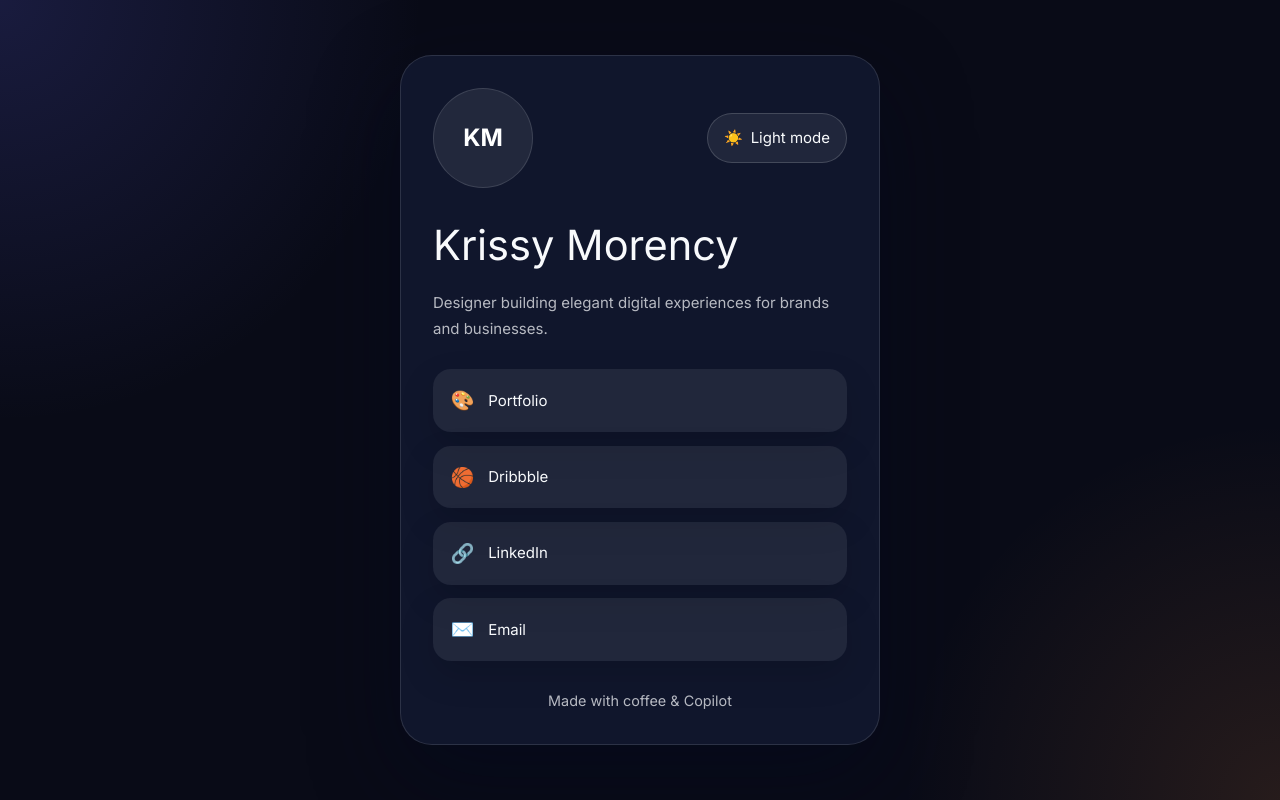
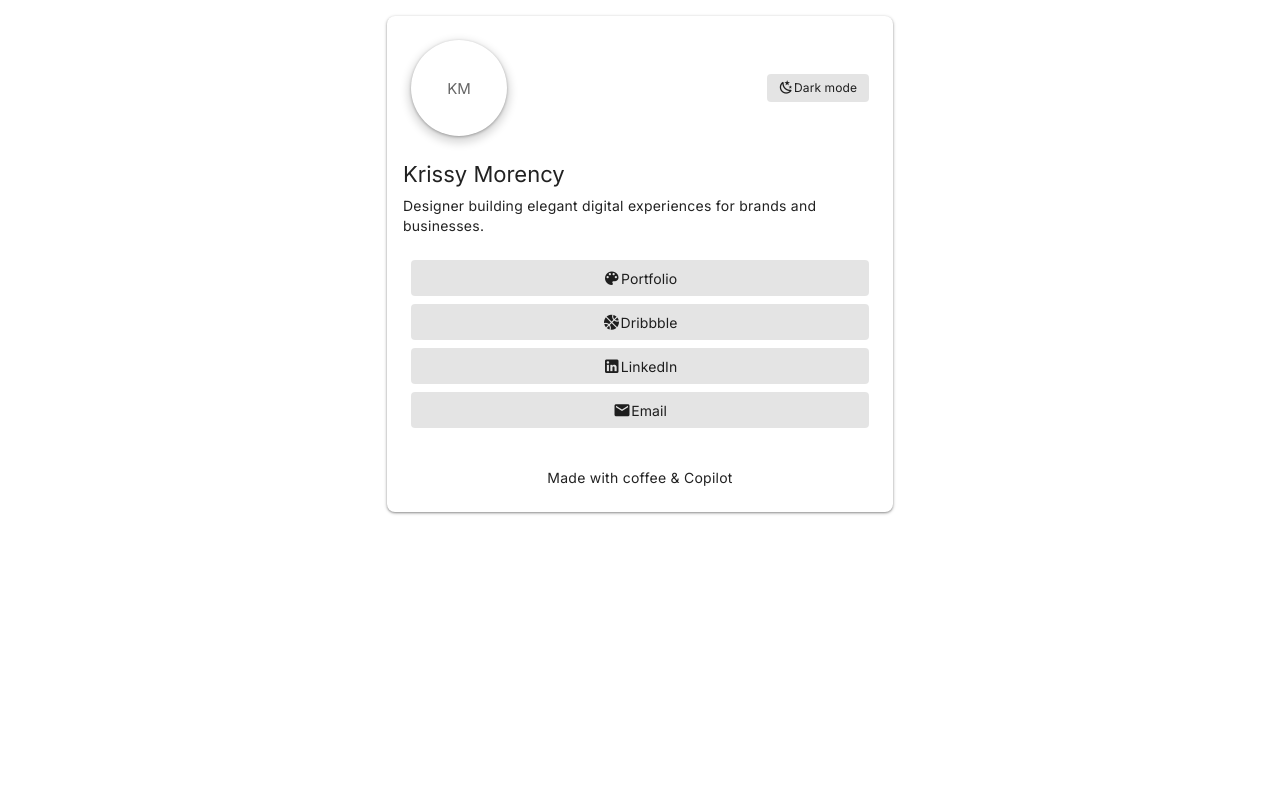
Before and after one commit to kmoreslalom/my-site, a Vue app in the folder LESSON_SIX/: page / in a window 1280 px wide. Built offline with nearby package versions, Linux system fonts and the light colour scheme.

Commit message:
Homeviewvue update

```diff
--- a/LESSON_SIX/src/views/HomeView.vue
+++ b/LESSON_SIX/src/views/HomeView.vue
@@ -1,175 +1,98 @@
 <script setup lang="ts">
-import { onMounted, ref } from 'vue'
+import { computed, onMounted } from 'vue'
+import { useTheme } from 'vuetify'
+import {
+  VApp,
+  VMain,
+  VContainer,
+  VRow,
+  VCol,
+  VCard,
+  VCardTitle,
+  VCardText,
+  VAvatar,
+  VBtn,
+  VIcon,
+} from 'vuetify/components'
 
-const theme = ref<'dark' | 'light'>('dark')
-
-function applyTheme(value: 'dark' | 'light') {
-  theme.value = value
-  document.documentElement.dataset.theme = value
-  try {
-    localStorage.setItem('lesson6-theme', value)
-  } catch (error) {
-    // ignore if storage is unavailable
-  }
-}
+const theme = useTheme()
+const isDark = computed(() => theme.global.name.value === 'dark')
 
 function toggleTheme() {
-  applyTheme(theme.value === 'light' ? 'dark' : 'light')
+  const nextTheme = isDark.value ? 'light' : 'dark'
+  theme.global.name.value = nextTheme
+  localStorage.setItem('lesson6-theme', nextTheme)
 }
 
 onMounted(() => {
   const saved = localStorage.getItem('lesson6-theme') as 'dark' | 'light' | null
-  applyTheme(saved === 'light' ? 'light' : 'dark')
+  if (saved) {
+    theme.global.name.value = saved
+  }
 })
 </script>
 
 <template>
-  <main class="page-shell">
-    <section class="card">
-      <div class="card-top">
-        <div class="photo" aria-hidden="true">KM</div>
-        <button class="theme-toggle" @click="toggleTheme" :aria-pressed="theme === 'light'">
-          {{ theme === 'light' ? '🌙' : '☀️' }}
-          <span class="theme-label">{{ theme === 'light' ? 'Dark' : 'Light' }} mode</span>
-        </button>
-      </div>
+  <v-app>
+    <v-main>
+      <v-container class="fill-height" fluid>
+        <v-row align="center" justify="center">
+          <v-col cols="12" md="8" lg="5">
+            <v-card class="mx-auto" elevation="10" rounded="lg">
+              <v-row align="center" justify="space-between" class="pa-6">
+                <v-avatar size="96" class="elevation-3">
+                  <span class="text-h6 font-weight-bold">KM</span>
+                </v-avatar>
 
-      <div class="hero-content">
-        <h1>Krissy Morency</h1>
-        <p>Designer building elegant digital experiences for brands and businesses.</p>
-      </div>
+                <v-btn variant="tonal" size="small" @click="toggleTheme">
+                  <v-icon left>{{ isDark ? 'mdi-white-balance-sunny' : 'mdi-weather-night' }}</v-icon>
+                  {{ isDark ? 'Light mode' : 'Dark mode' }}
+                </v-btn>
+              </v-row>
 
-      <div class="links" role="list">
-        <a class="link-btn" href="https://krissymorency.myportfolio.com" target="_blank" rel="noopener noreferrer" role="listitem">
-          <span class="link-icon">🎨</span>
-          <span>Portfolio</span>
-        </a>
-        <a class="link-btn" href="https://dribbble.com/" target="_blank" rel="noopener noreferrer" role="listitem">
-          <span class="link-icon">🏀</span>
-          <span>Dribbble</span>
-        </a>
-        <a class="link-btn" href="https://linkedin.com/in/krissy-morency" target="_blank" rel="noopener noreferrer" role="listitem">
-          <span class="link-icon">🔗</span>
-          <span>LinkedIn</span>
-        </a>
-        <a class="link-btn" href="mailto:kfmorency@yahoo.com" role="listitem">
-          <span class="link-icon">✉️</span>
-          <span>Email</span>
-        </a>
-      </div>
+              <v-card-title class="text-h5 pt-0">Krissy Morency</v-card-title>
+              <v-card-text class="pb-6">
+                Designer building elegant digital experiences for brands and businesses.
+              </v-card-text>
 
-      <footer class="page-footer">Made with coffee & Copilot</footer>
-    </section>
-  </main>
+              <v-row class="px-6 pb-6" dense>
+                <v-col cols="12">
+                  <v-btn block variant="tonal" class="mb-3" href="https://krissymorency.myportfolio.com" target="_blank" rel="noopener noreferrer">
+                    <v-icon left>mdi-palette</v-icon>
+                    Portfolio
+                  </v-btn>
+                </v-col>
+                <v-col cols="12">
+                  <v-btn block variant="tonal" class="mb-3" href="https://dribbble.com/" target="_blank" rel="noopener noreferrer">
+                    <v-icon left>mdi-basketball</v-icon>
+                    Dribbble
+                  </v-btn>
+                </v-col>
+                <v-col cols="12">
+                  <v-btn block variant="tonal" class="mb-3" href="https://linkedin.com/in/krissy-morency" target="_blank" rel="noopener noreferrer">
+                    <v-icon left>mdi-linkedin</v-icon>
+                    LinkedIn
+                  </v-btn>
+                </v-col>
+                <v-col cols="12">
+                  <v-btn block variant="tonal" href="mailto:kfmorency@yahoo.com">
+                    <v-icon left>mdi-email</v-icon>
+                    Email
+                  </v-btn>
+                </v-col>
+              </v-row>
+
+              <v-card-text class="text-center pb-6">Made with coffee & Copilot</v-card-text>
+            </v-card>
+          </v-col>
+        </v-row>
+      </v-container>
+    </v-main>
+  </v-app>
 </template>
 
 <style scoped>
-.page-shell {
-  min-height: 100vh;
-  display: flex;
-  align-items: center;
-  justify-content: center;
-  padding: 2rem 1rem;
-}
-
-.card {
-  width: min(100%, 480px);
-  background: var(--card-bg);
-  border: 1px solid var(--card-border);
-  border-radius: 32px;
-  padding: 2rem;
-  box-shadow: var(--card-shadow);
-}
-
-.card-top {
-  display: flex;
-  justify-content: space-between;
-  gap: 1rem;
-  align-items: center;
-  margin-bottom: 1.5rem;
-}
-
-.photo {
-  width: 100px;
-  height: 100px;
-  border-radius: 999px;
-  display: grid;
-  place-items: center;
-  font-size: 1.5rem;
-  font-weight: 700;
-  color: var(--card-text);
-  background: var(--photo-bg);
-  border: 1px solid var(--card-border);
-}
-
-.theme-toggle {
-  border: 1px solid var(--button-border);
-  background: var(--button-bg);
-  color: var(--text);
-  padding: 0.75rem 1rem;
-  border-radius: 999px;
-  cursor: pointer;
-  display: inline-flex;
-  align-items: center;
-  gap: 0.5rem;
-  font-weight: 600;
-}
-
-.hero-content h1 {
-  margin: 0;
-  font-size: clamp(2rem, 4vw, 2.6rem);
-}
-
-.hero-content p {
-  color: var(--text-muted);
-  margin-top: 0.75rem;
-  line-height: 1.7;
-}
-
-.links {
-  display: grid;
-  gap: 0.85rem;
-  margin-top: 1.75rem;
-}
-
-.link-btn {
-  display: flex;
-  align-items: center;
-  gap: 0.85rem;
-  padding: 1rem 1.1rem;
-  border-radius: 18px;
-  background: var(--button-bg);
-  color: var(--text);
-  text-decoration: none;
-  transition: transform 220ms ease, background 220ms ease, box-shadow 220ms ease;
-  box-shadow: var(--button-shadow);
-}
-
-.link-btn:hover {
-  transform: translateY(-3px);
-  background: var(--button-hover);
-  box-shadow: var(--button-shadow-hover);
-}
-
-.link-icon {
-  font-size: 1.2rem;
-}
-
-.page-footer {
-  margin-top: 1.75rem;
-  color: var(--text-muted);
-  font-size: 0.9rem;
-  text-align: center;
-}
-
-@media (max-width: 420px) {
-  .card {
-    padding: 1.6rem;
-  }
-
-  .card-top {
-    flex-direction: column;
-    align-items: flex-start;
-  }
+.v-card {
+  min-height: 100%;
 }
 </style>
```
